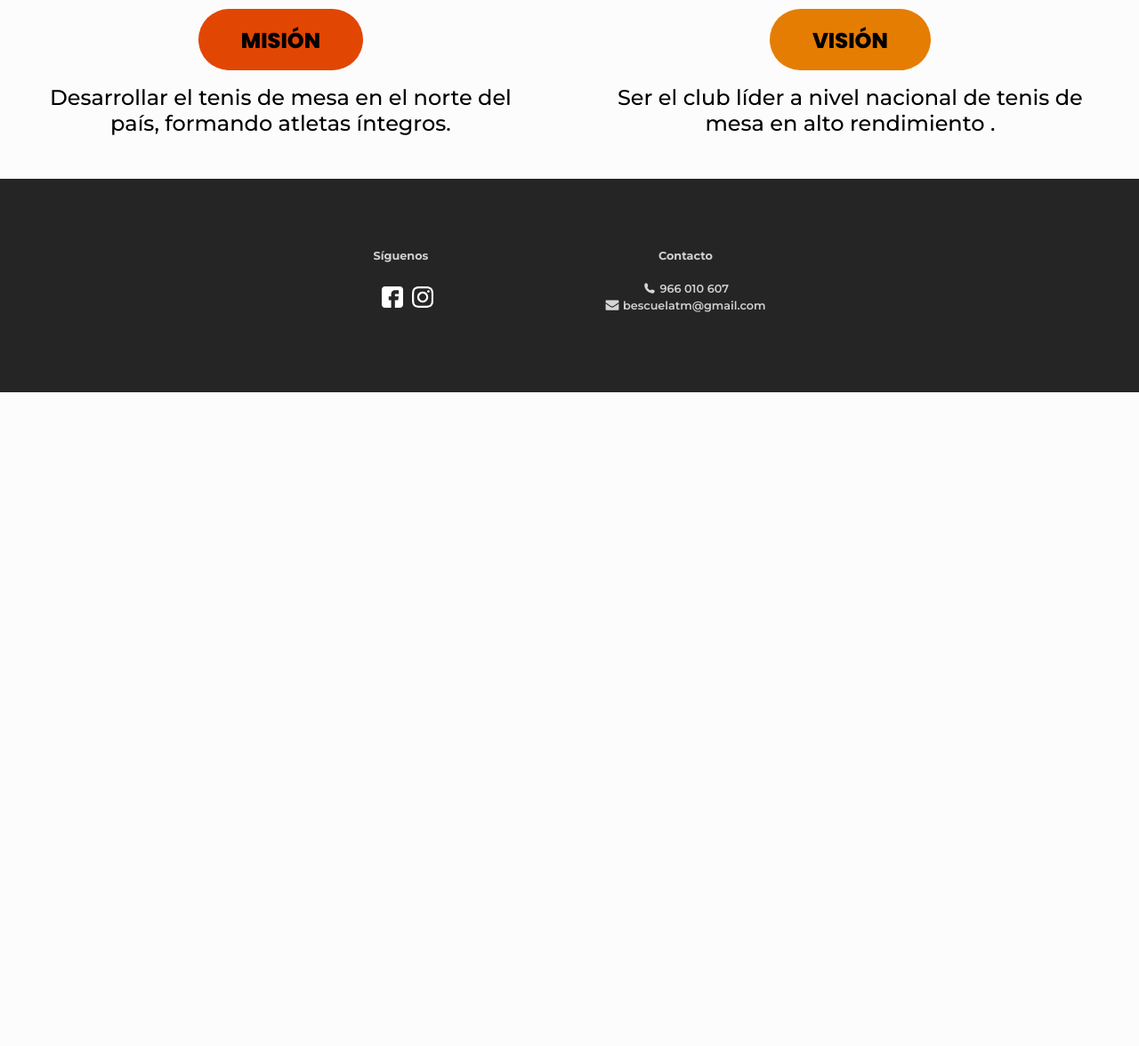
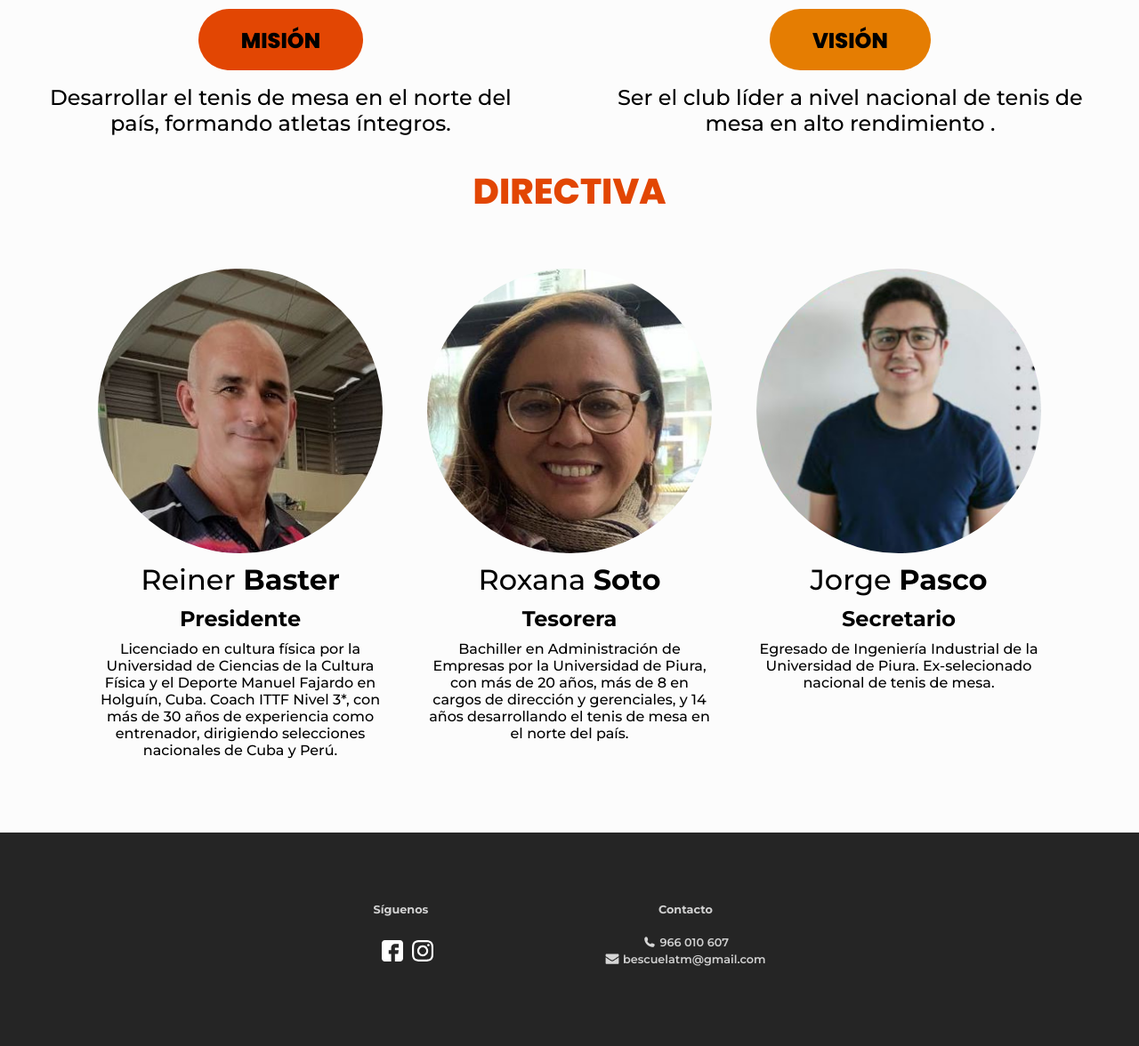
Before and after one commit to JorgePasco1/baster-escuela-website, a Flask app: page /about in a window 1280 px wide. Shown: the part 206-1382 px from the top of the page at 89% size. Before the commit the page ends 647 px from the top, so only its background shows below. Run offline with Flask 2, Linux system fonts and the light colour scheme; data comes from the database, SQL or seed files in the repository; both versions use the stored data as it was after the commit.

Commit message:
connect database and add directiva section

```diff
--- a/app.py
+++ b/app.py
@@ -1,7 +1,35 @@
-from flask import Flask, render_template
+from flask import Flask, render_template, url_for
+import sqlite3
 
 app = Flask(__name__)
 app.config["TEMPLATES_AUTO_RELOAD"] = True
+
+
+# Define dictionary factory to be used for db results
+def dict_factory(cursor, row):
+    d = {}
+    for i, col in enumerate(cursor.description):
+        d[col[0]] = row[i]
+    return d
+
+
+# Connecting to db
+try:
+    conn = sqlite3.connect('./baster_escuela.db', check_same_thread=False)
+    conn.row_factory = dict_factory  # Set dict factory
+    db = conn.cursor()
+    print("Success")
+except Exception:
+    print(Exception)
+
+
+def write_blob_to_file(data, type, file_name):
+    """Convert blob into img file"""
+    filename = f"img/photos/{type}/{file_name}.jpg"
+    with open(f".{url_for('static', filename=filename)}", "wb+") as file:
+        file.write(data)
+    return filename
+
 
 # Ensure responses aren't cached
 @app.after_request
@@ -20,7 +48,23 @@ def home():
 @app.route('/about')
 def about():
     name = 'about'
-    return render_template(f"{name}.html", active=f"{name}")
+    directiva = db.execute("SELECT * FROM miembros_directiva").fetchall()
+    directiva_info = []
+
+    for el in directiva:
+        new_item = {}
+        for key, value in el.items():
+            if key != "foto":
+                new_item[key] = value
+            else:
+                file_name = f"{el['id']}-{el['nombre']}-{el['apellido']}"
+                complete_path = write_blob_to_file(
+                    value, "directiva", file_name)
+                new_item[key] = complete_path
+        directiva_info.append(new_item)
+
+    print("directiva_info", directiva_info)
+    return render_template(f"{name}.html", active=f"{name}", directiva=directiva_info)
 
 
 @app.route('/atletas')
--- a/static/styles/about.css
+++ b/static/styles/about.css
@@ -1,11 +1,14 @@
 h1 {
     margin-top: 2rem;
-    margin-bottom: 2rem;
     text-align: center;
     font-family: var(--title);
     font-size: 3rem;
     font-weight: 800;
     color: var(--dark-gray)
+}
+
+section {
+    margin-top: 2rem;
 }
 
 .mv-section {
@@ -55,3 +58,55 @@ h1 {
     font-size: 1.5rem;
     text-align: center;
 }
+
+h2 {
+    margin-bottom: 2rem;
+    text-align: center;
+    font-family: var(--title);
+    font-size: 2.5rem;
+    font-weight: 800;
+    color: var(--main-red)
+}
+
+.directiva-container {
+    display: flex;
+    flex-wrap: wrap;
+    justify-content: center;
+}
+
+.directiva-item {
+    flex: 0 1 300px;
+    margin: 25px;
+    display: flex;
+    flex-direction: column;
+    align-items: center;
+    justify-content: start;
+    font-family: var(--content);
+    text-align: center;
+}
+
+.directiva-item > *{
+    margin-bottom: 10px;
+}
+
+.directiva-item img {
+    height: 20rem;
+    width: auto;
+    border-radius: 50%;
+}
+
+.directiva-item-name {
+    font-size: 2rem;
+}
+
+.directiva-item-role {
+    font-size: 1.5rem;
+}
+
+.directiva-item-description {
+    font-style: 1rem;
+}
+
+.bold {
+    font-weight: 700;
+}
--- a/templates/about.html
+++ b/templates/about.html
@@ -9,12 +9,37 @@ Sobre nosotros
 
 {% block main %}
 <h1>SOBRE NOSOTROS</h1>
-<div class="mv-section">
+<section class="mv-section">
     <div class="m-container mv-title">MISIÓN</div>
     <div class="v-container mv-title">VISIÓN</div>
     <div class="m-text-container mv-text">Desarrollar el tenis de mesa en el norte del país,
         formando atletas íntegros.</div>
     <div class="v-text-container mv-text">Ser el club líder a nivel nacional de tenis de mesa
         en alto rendimiento .</div>
-</div>
+</section>
+<section class="historia">
+    <h2>DIRECTIVA</h2>
+    <div class="directiva-container">
+        {% for persona in directiva %}
+            <div class="directiva-item">
+                <img src="{{ url_for('static', filename=persona['foto']) }}">
+                <div class="directiva-item-name">{{ persona["nombre"] }} <span class="bold">{{ persona["apellido"] }}</span></div>
+                <div class="directiva-item-role bold">{{ persona["cargo"] }}</div>
+                <div class="directiva-item-description">{{ persona["descripcion"] }}</div>
+            </div>
+        {% endfor %}
+        <!-- <div class="directiva-item">
+            <img src="{{ url_for('static', filename='img/logo.png') }}">
+            <div class="directiva-item-name">Reiner <span class="bold">Baster</span></div>
+            <div class="directiva-item-role bold">Presidente</div>
+            <div class="directiva-item-description">Licenciado en cultura física por la Universidad de Ciencias de la Cultura Física y el Deporte Manuel Fajardo en Holguín, Cuba. Coach ITTF Nivel 3*, con más de 30 años de experiencia como entrenador, dirigiendo selecciones nacionales de Cuba y Perú.</div>
+        </div>
+        <div class="directiva-item">
+            <img src="{{ url_for('static', filename='img/logo.png') }}">
+        </div>
+        <div class="directiva-item">
+            <img src="{{ url_for('static', filename='img/logo.png') }}">
+        </div> -->
+    </div>
+</section>
 {% endblock %}
```
Also changed, not shown: baster_escuela.db, static/img/photos/directiva/1-Reiner-Baster.jpg (added), static/img/photos/directiva/2-Roxana-Soto.jpg (added), static/img/photos/directiva/3-Jorge-Pasco.jpg (added).
